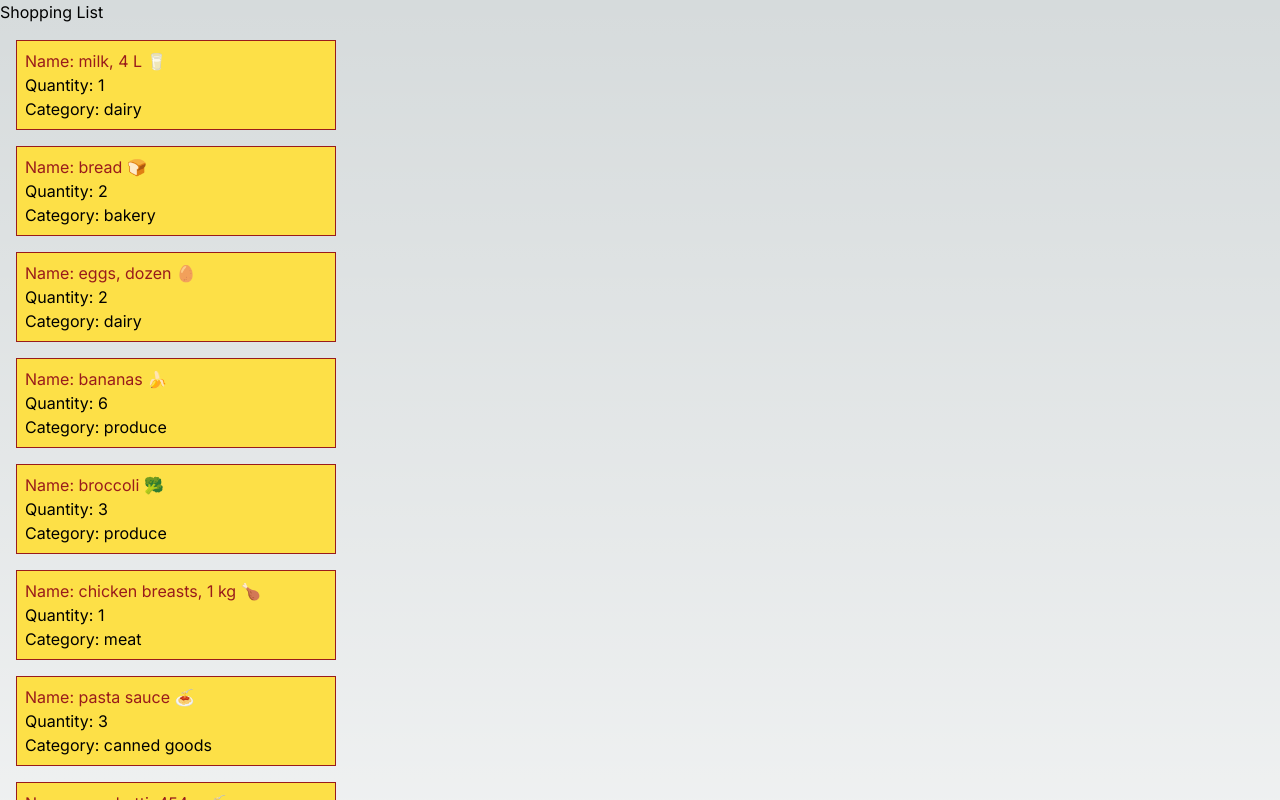
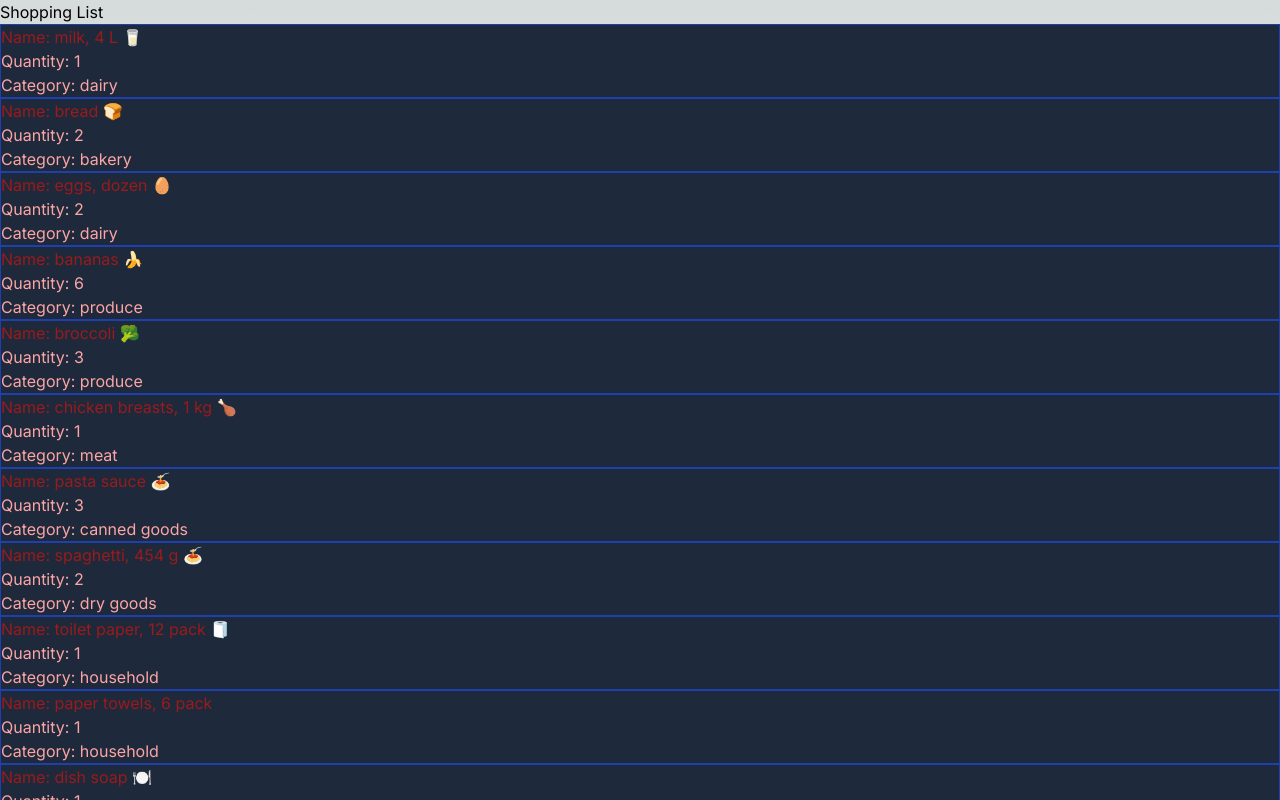
Before and after one commit to Prepsld/cprg306-assignments, a Next.js app: page /week3 in a window 1280 px wide. Shown: the top 800 px of the page. Built offline with nearby package versions, Linux system fonts and the light colour scheme.

Commit message:
changes text format

```diff
--- a/app/week3/item.js
+++ b/app/week3/item.js
@@ -2,7 +2,7 @@ export default function Item ({name, quantity, category}) {
     return (
     <div>
         <ol>
-            <li className="border border-red-800 bg-yellow-300 w-full max-w-xs m-4 p-2" >
+            <li className="text-red-300 bg-slate-800 border border-blue-800" >
                 <p className="text-red-800">Name: {name}</p>
                 <p>Quantity: {quantity}</p>
                 <p>Category: {category}</p>
```
Also changed, not shown: app/week4/page.js (added).
